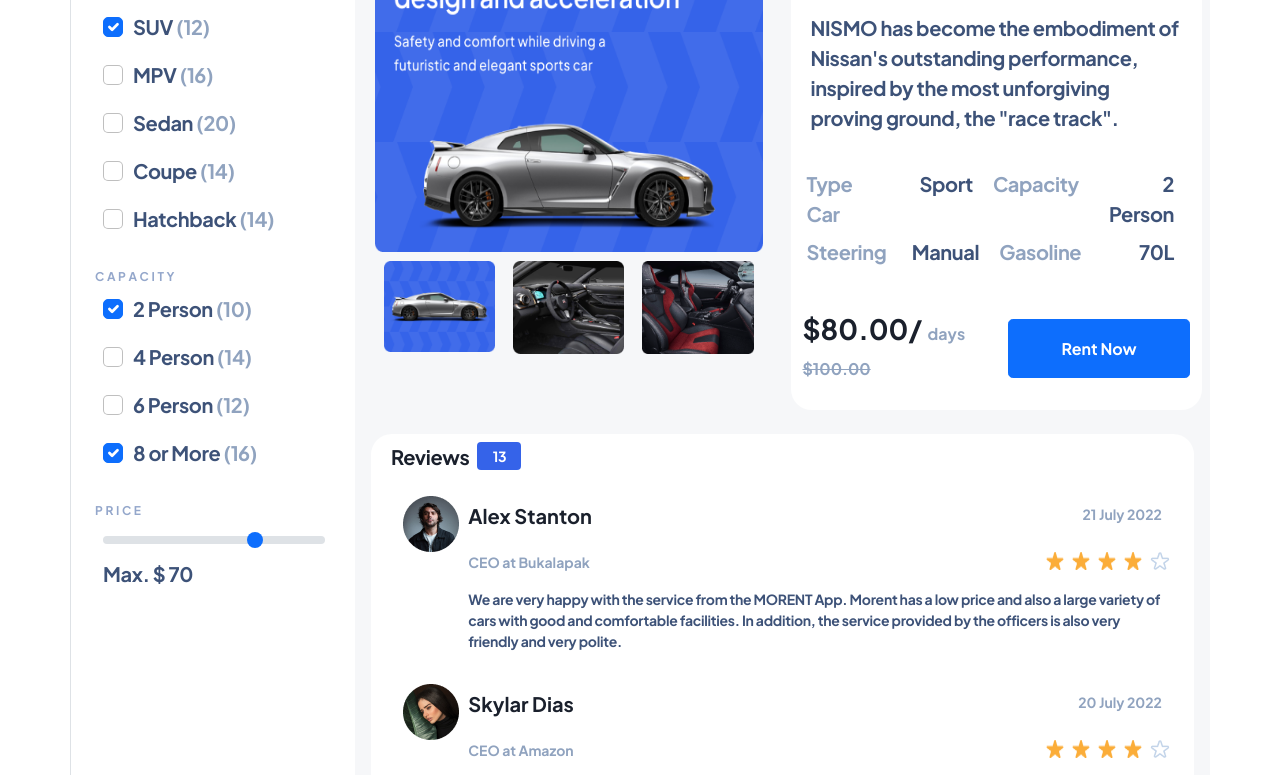
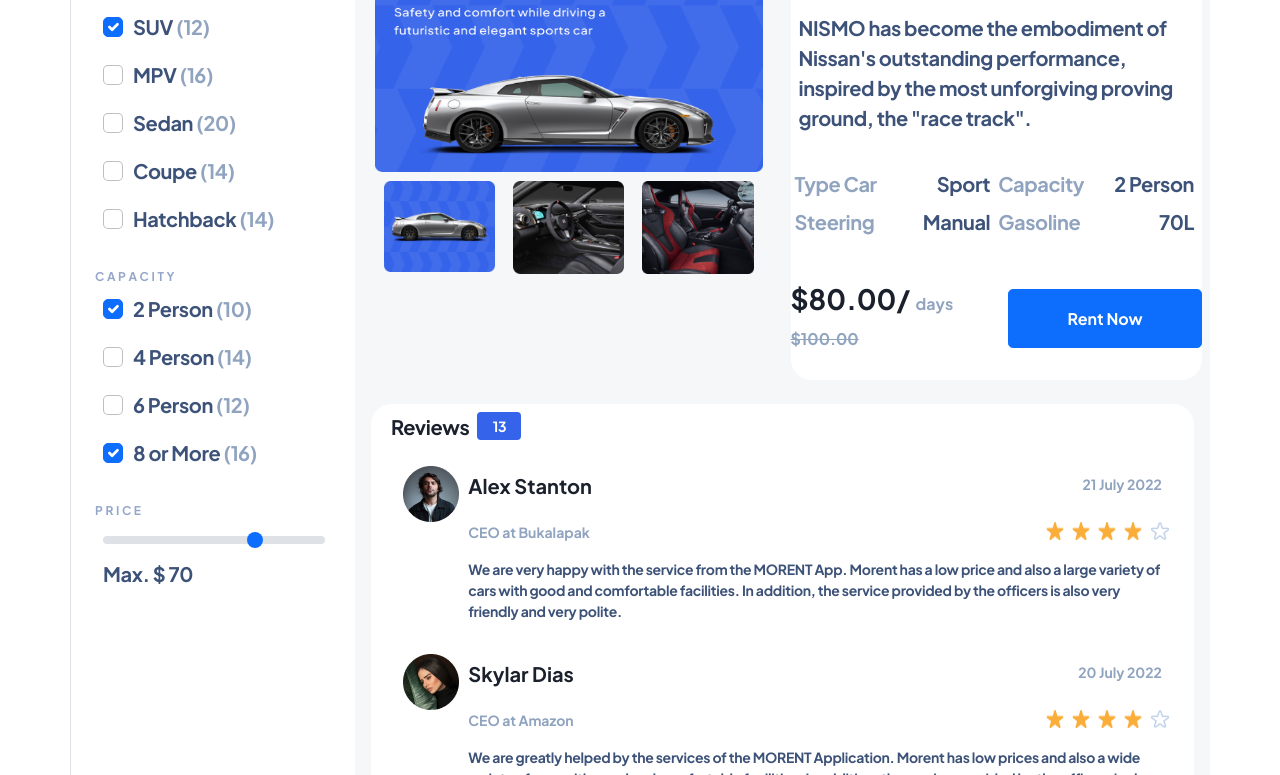
Before and after one commit to anatoliitrehub/car_rent, a website: page index.html in a window 1280 px wide. Shown: the part 178-953 px from the top of the page. Drawn offline with Linux system fonts and the light colour scheme.

Commit message:
upd margins

```diff
--- a/index.html
+++ b/index.html
@@ -253,7 +253,7 @@
                         <div class="col-lg col-md">
                             <div class="row ">
                                 <div class="col-lg col-md col-sm m-2 rounded-3"><img src="src/img/View_main.png" alt=""
-                                        class="w-100 view-large" height="330">
+                                        class="w-100 view-large" height="250">
                                 </div>
                             </div>
                             <div class="row row-cols-3 mx-2 views-small">
@@ -268,9 +268,9 @@
                                 </div>
                             </div>
                         </div>
-                        <div class="col-lg col-sm">
+                        <div class="col-lg col-md col-sm">
                             <div class="row">
-                                <div class="col-lg m-2 rounded-5 bg-white ">
+                                <div class="col-lg m-2 px-0 rounded-5 bg-white ">
                                     <div class="row">
                                         <h1 class="col-10 main-2-label  ms-0 my-2 ">Nissan GT - R</h1>
                                         <div class="col-2  d-flex  justify-self-end">
@@ -292,16 +292,16 @@
                                         the most unforgiving proving ground, the "race track".
                                     </div>
                                     <div class="row py-3 mx-1">
-                                        <div class="col parameter-name fw-400   py-1 ps-0">Type Car</div>
-                                        <div class="col parameter-value py-1 text-end">Sport</div>
+                                        <div class="col parameter-name fw-400 py-1 ps-0">Type Car</div>
+                                        <div class="col parameter-value py-1 pe-2 text-end">Sport</div>
 
-                                        <div class="col parameter-name fw-400  py-1 ps-2">Capacity</div>
-                                        <div class="col parameter-value py-1 text-end">2 Person</div>
+                                        <div class="col parameter-name fw-400 py-1 ps-0">Capacity</div>
+                                        <div class="col parameter-value py-1 pe-1 text-end">2 Person</div>
                                         <div class="w-100"></div>
                                         <div class="col parameter-name fw-400 ps-0 py-1">Steering</div>
-                                        <div class="col parameter-value py-1 text-end">Manual</div>
-                                        <div class=" col parameter-name fw-400 py-1 ps-2">Gasoline</div>
-                                        <div class="col parameter-value py-1 text-end">70L</div>
+                                        <div class="col parameter-value py-1 pe-2 text-end">Manual</div>
+                                        <div class=" col parameter-name fw-400 py-1 ps-0">Gasoline</div>
+                                        <div class="col parameter-value py-1 pe-1 text-end">70L</div>
                                     </div>
                                     <div class="row my-4">
                                         <div class="col main-2-price">
@@ -309,7 +309,7 @@
 
                                             <div class="main-2-price-sp price-old">$100.00</div>
                                         </div>
-                                        <div class="col main-2-price py-2 text-end d-grid col-6 mx-auto">
+                                        <div class="col-6 main-2-price py-2 text-end d-grid mx-auto">
                                             <button type="button" class="btn btn-primary btn-lg main-2-btn">Rent
                                                 Now</button>
 
@@ -451,7 +451,7 @@
 
                                         <!-- <div class="fw-700 recents-car-color2 price-old fs-14">$100.00</div> -->
                                     </div>
-                                    <div class="col-6 main-2-price py-2 text-end d-grid col-6 mx-auto">
+                                    <div class="col-6 main-2-price py-2 px-0 text-end d-grid mx-auto">
                                         <button type="button" class="btn btn-primary btn-lg main-2-btn">Rent
                                             Now</button>
 
@@ -490,7 +490,7 @@
 
                                         <div class="fw-700 recents-car-color2 price-old fs-14">$100.00</div>
                                     </div>
-                                    <div class="col-6 main-2-price py-2 text-end d-grid col-6 mx-auto">
+                                    <div class="col-6 main-2-price py-2 px-0 text-end d-grid mx-auto">
                                         <button type="button" class="btn btn-primary btn-lg main-2-btn">Rent
                                             Now</button>
 
@@ -529,7 +529,7 @@
 
                                         <div class="fw-700 recents-car-color2 price-old fs-14"></div>
                                     </div>
-                                    <div class="col-6 main-2-price py-2 text-end d-grid col-6 mx-auto">
+                                    <div class="col-6 main-2-price py-2 px-0 text-end d-grid mx-auto">
                                         <button type="button" class="btn btn-primary btn-lg main-2-btn">Rent
                                             Now</button>
 
@@ -578,7 +578,7 @@
 
                                         <div class="fw-700 recents-car-color2 price-old fs-14">$80.00</div>
                                     </div>
-                                    <div class="col-6 main-2-price py-2 text-end d-grid col-6 mx-auto">
+                                    <div class="col-6 main-2-price py-2 px-0 text-end d-grid mx-auto">
                                         <button type="button" class="btn btn-primary btn-lg main-2-btn">Rent
                                             Now</button>
 
@@ -617,7 +617,7 @@
 
                                         <div class="fw-700 recents-car-color2 price-old fs-14"></div>
                                     </div>
-                                    <div class="col-6 main-2-price py-2 text-end d-grid col-6 mx-auto">
+                                    <div class="col-6 main-2-price py-2 px-0 text-end d-grid mx-auto">
                                         <button type="button" class="btn btn-primary btn-lg main-2-btn">Rent
                                             Now</button>
 
@@ -656,7 +656,7 @@
 
                                         <div class="fw-700 recents-car-color2 price-old fs-14"></div>
                                     </div>
-                                    <div class="col-6 main-2-price py-2 text-end d-grid col-6 mx-auto">
+                                    <div class="col-6 main-2-price py-2 px-0 text-end d-grid mx-auto">
                                         <button type="button" class="btn btn-primary btn-lg main-2-btn">Rent
                                             Now</button>
 
```
